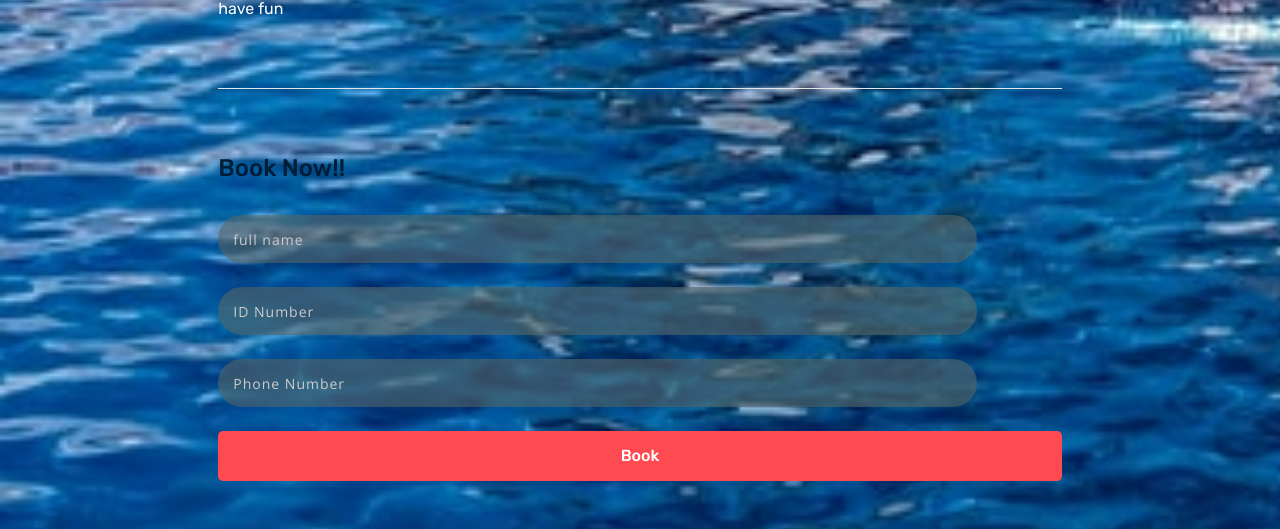
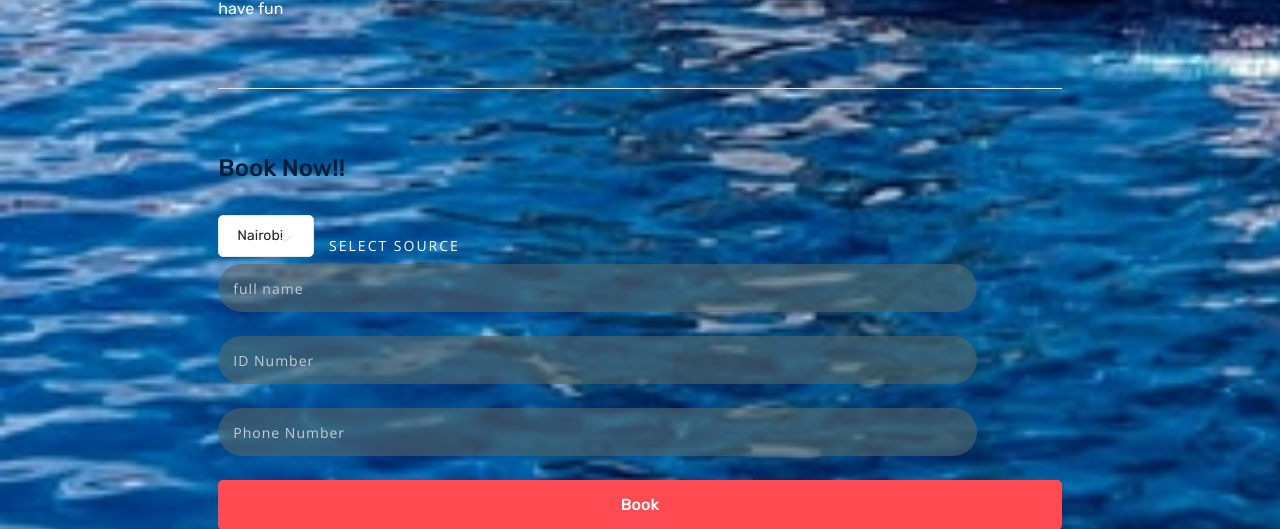
Before and after one commit to titusowuor30/SmartTravel, a Django app: a page that uses templates/home.html in a window 1280 px wide. Shown: the part 2034-2563 px from the top of the page. Run offline with Django 3.2, Linux system fonts and the light colour scheme; a user stored in the database is signed in; data comes from the database, SQL or seed files in the repository; both versions use the stored data as it was after the commit; parts of the project's set-up code (start-up, migrations or seed data) failed here and were passed over; some libraries are stand-ins or nearby versions.

Commit message:
added updates

```diff
--- a/BookTicketApp/views.py
+++ b/BookTicketApp/views.py
@@ -20,6 +20,8 @@ def book_tour(request):
     tour_reservation=Tour_reservation()
     tour_reservation.user=request.user.TMuser
     tour_reservation.tour_ticket=get_random_string(length=6)
+    source=Source.objects.get(name=request.POST.get('source'))
+    tour_reservation.source = source
     tour_reservation.tour_site=request.POST.get('tour_site')
     print(request.POST)
     tour_reservation.full_name=request.POST.get('full_name')
@@ -39,11 +41,12 @@ def destination_list(request,region_name):
 
 def destination_details(request,dest_name):
     dest = Destination.objects.get(dest_name=dest_name)
+    source=Source.objects.all()
     price = dest.price
     request.session['price'] = price
     request.session['city'] = dest_name
     request.session['tour_site']=dest_name
-    return render(request,'destinations/destination_details.html',{'dest':dest})
+    return render(request,'destinations/destination_details.html',{'dest':dest,'source':source})
 
 def search(request):
     try:
--- a/PaymentApp/views.py
+++ b/PaymentApp/views.py
@@ -66,7 +66,7 @@ def lipa_na_mpesa_online(request):
             "PartyB": LipanaMpesaPpassword.Business_short_code,
             "PhoneNumber": phone,  # replace with your phone number to get stk push
             "CallBackURL": "https://sandbox.safaricom.co.ke/mpesa/",
-            "AccountReference": "TDBSoft",
+            "AccountReference": "Travello",
             "TransactionDesc": "TDBSoft Travello Ltd"
         }
         response = requests.post(api_url, json=api_request, headers=headers)
--- a/authentication/views.py
+++ b/authentication/views.py
@@ -30,7 +30,7 @@ def adduserinfo(request):
 			u.TMSUser = TMSUser(user=u,mobileno=mno)
 			u.TMSUser.save()
 			u.save()
-			return HttpResponseRedirect('auth/login')
+			return redirect('index')
 		else:
 			return render(request,'auth/signup.html',{"error1":"password length is lessthan 8"})
 	else:
--- a/templates/destinations/destination_details.html
+++ b/templates/destinations/destination_details.html
@@ -54,10 +54,17 @@
                             <form action="{% url 'book_tour' %}" method="post">
                                 {% csrf_token %}
                                 <input type="text" name="tour_site" value="{{dest.dest_name}}" hidden>
+                                    <label style="color:white;">Select source</label>
+                                    <select name="source" id="city_autocomplete" class="form-field" required>
+                                        {% for s in source %}
+                                        <option>{{s.name}}</option>
+                                        {% endfor %}
+                                    </select>
+                                    <!-- <input type="text" name="source" required id="city_autocomplete" class=" ml-3 mr-3" placeholder="Enter Source" /> -->
                                 <input type="text" name="full_name" class="form-field" placeholder="full name"><br>
                                 <input type="text" name="id_no" class="form-field" placeholder="ID Number"><br>
                                 <input type="text" name="phone_no" class="form-field" placeholder="Phone Number"><br>
-                                    <button class="boxed-btn4 form-field" type="submit" >Book</button>
+                                <button class="boxed-btn4 form-field" type="submit">Book</button>
                             </form>
                         </div>
                     </div>
--- a/templates/destinations/feedback.html
+++ b/templates/destinations/feedback.html
@@ -8,7 +8,7 @@
         </h1>
         <h1 style="color:chocolate">Tour Booked Successfully!<br>
             <p>{{message}}</p>
-            <h1 style="color:blueviolet">Thanks for using Travello.<br>Visit again!</h1>
+            <h1 style="color:blueviolet">Thanks for using Travello.<br></h1>
             <div class="row">
                 <div class="col">
                     <a class="btn btn-primary float-right d-inline" href="{% url 'book-ticket' %}">Book a Flight
--- a/templates/destinations/travel_destination.html
+++ b/templates/destinations/travel_destination.html
@@ -59,10 +59,10 @@
                             <div class="single_place">
                                 <div class="thumb">
                                     <img src="{{dest.img1.url}}" alt="">
-                                    <a href="{% url 'destination_details' dest.dest_name %}" class="btn btn-secondary" style="float:center;">₹{{dest.price}}</a>
+                                    <a href="{% url 'destination_details' dest.dest_name %}" class="btn btn-secondary" style="float:center;">Kshs.{{dest.price}}</a>
                                 </div>
                                 <div class="place_info">
-                                    <a href=""><h3>{{dest.dest_name}}</h3></a>
+                                    <a href="{% url 'destination_details' dest.dest_name %}"><h3>{{dest.dest_name}}</h3></a>
                                     <p>{{dest.region}}</p>
                                     <div class="rating_days d-flex justify-content-between">
                                         <span class="d-flex justify-content-center align-items-center">
--- a/templates/home.html
+++ b/templates/home.html
@@ -45,6 +45,9 @@
                 <li ><a href="{% url 'index' %}" style="color: yellow;">Home</a></li>
                 <li ><a href="{% url 'home' %}" style="color: yellow;">Booking Dashboard</a></li>
                     <li><a href="{% url 'logout' %}" style="color: yellow;">Logout</a></li>
+                {% if request.user.is_superuser %}
+                <li><a href="/admin/" style="color: yellow;">Admin</a></li>
+                {% endif %}
                 {% else %}
                     <li><a href="{% url 'about' %}" style="color: yellow;">About Us</a></li>
                     <li><a href="{% url 'signup' %}" style="color: yellow;">SignUp</a></li>
```
Also changed, not shown: templates/destinations/index.html (+4 -4 lines), BookTicketApp/migrations/0003_tour_reservation_destination.py (added), BookTicketApp/migrations/0004_remove_tour_reservation_destination.py (added), db.sqlite3, media/pics/banner3_3tBOMOW.png (added), 1 other file. Lines whose indentation alone changed are shown as unchanged.
